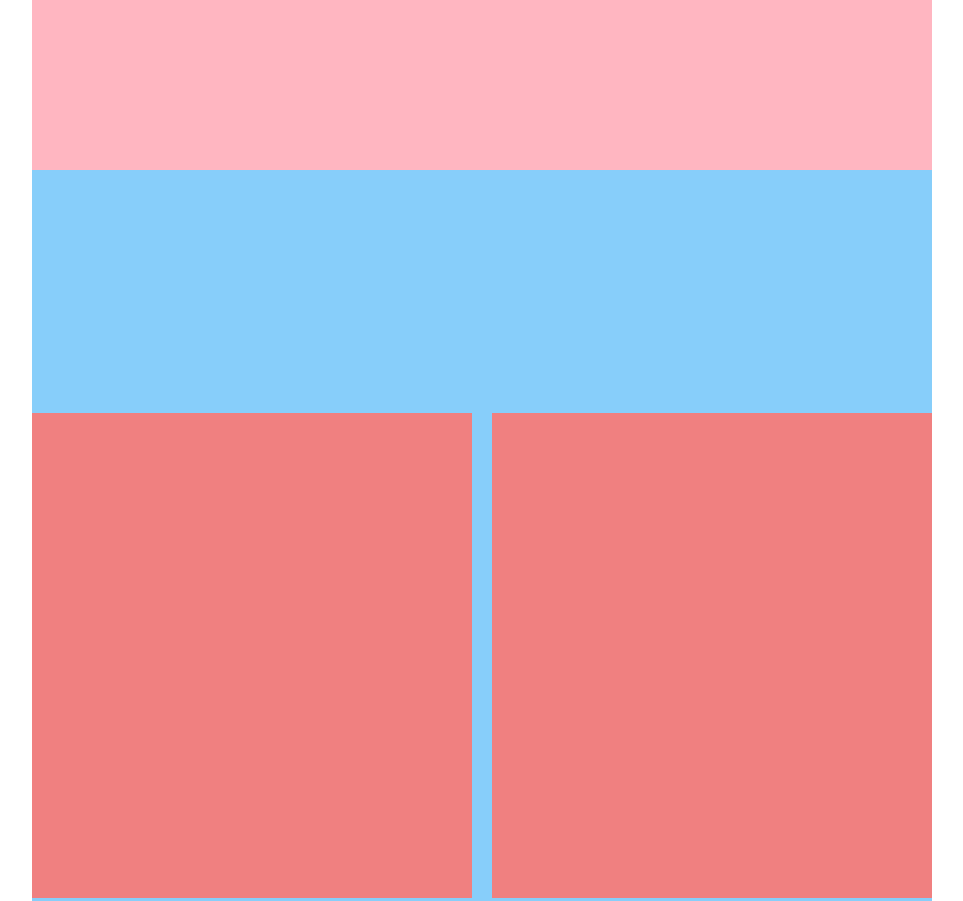
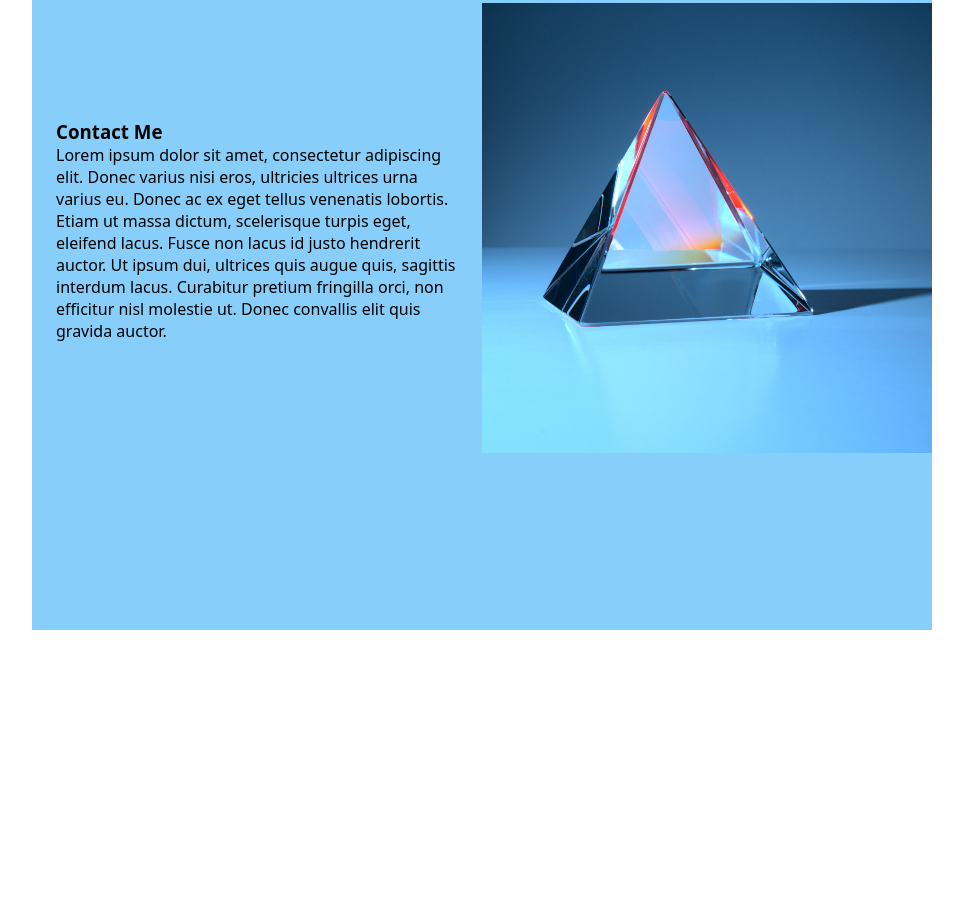
Before and after one commit to ShawnEdgell/Homepage, a plain HTML site: page index.html in a window 1280 px wide. Shown: the part 1770-2671 px from the top of the page, without its empty margins (158-1121 px from the left). After the commit the page ends 2400 px from the top, so only its background shows below. Drawn offline with Linux system fonts and the light colour scheme.

Commit message:
fixed bottom section

```diff
--- a/index.html
+++ b/index.html
@@ -35,8 +35,13 @@
     </div>
 
     <div class="bot-container">
-        <div class="contact-me"></div>
-        <div class="contact-me"></div>
+        <div class="contact-me">
+            <h3>Contact Me</h3>
+            <p>Lorem ipsum dolor sit amet, consectetur adipiscing elit. Donec varius nisi eros, ultricies ultrices urna varius eu. Donec ac ex eget tellus venenatis lobortis. Etiam ut massa dictum, scelerisque turpis eget, eleifend lacus. Fusce non lacus id justo hendrerit auctor. Ut ipsum dui, ultrices quis augue quis, sagittis interdum lacus. Curabitur pretium fringilla orci, non efficitur nisl molestie ut. Donec convallis elit quis gravida auctor.</p>
+            </div>
+        <div class="contact-img">
+            <img src="./assets/profile.jpg" alt="profile picture">
+        </div>
     </div>
 
 </body>
--- a/styles.css
+++ b/styles.css
@@ -27,7 +27,7 @@ img {
 
 
 .top-container, .mid-container, .bot-container   {
-    min-height: 100%;
+    height: 100vh;
     background-color: lightgray;
     display: flex;
     align-items: center;
@@ -87,13 +87,12 @@ img {
 }
 
 .bot-container {
-    gap: 0 20px;
+    display: flex;
+    align-items: center;
+    justify-content: center;
 }
 
 .contact-me {
-    display: flex;
-    width: 200px;
-    height: 50%;
-    width: 50%;
-    background-color:lightcoral;
+    padding: 1.5rem;
+    max-width: 50%;
 }
```
